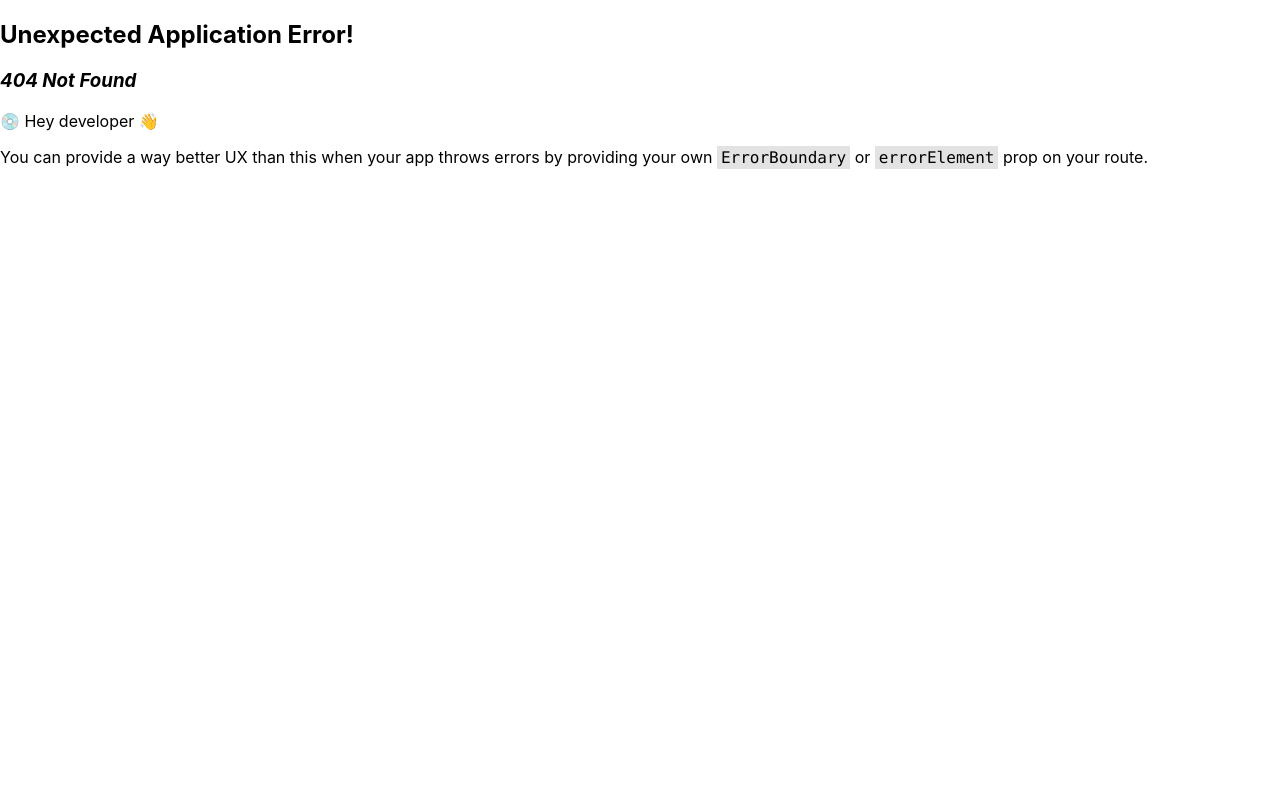
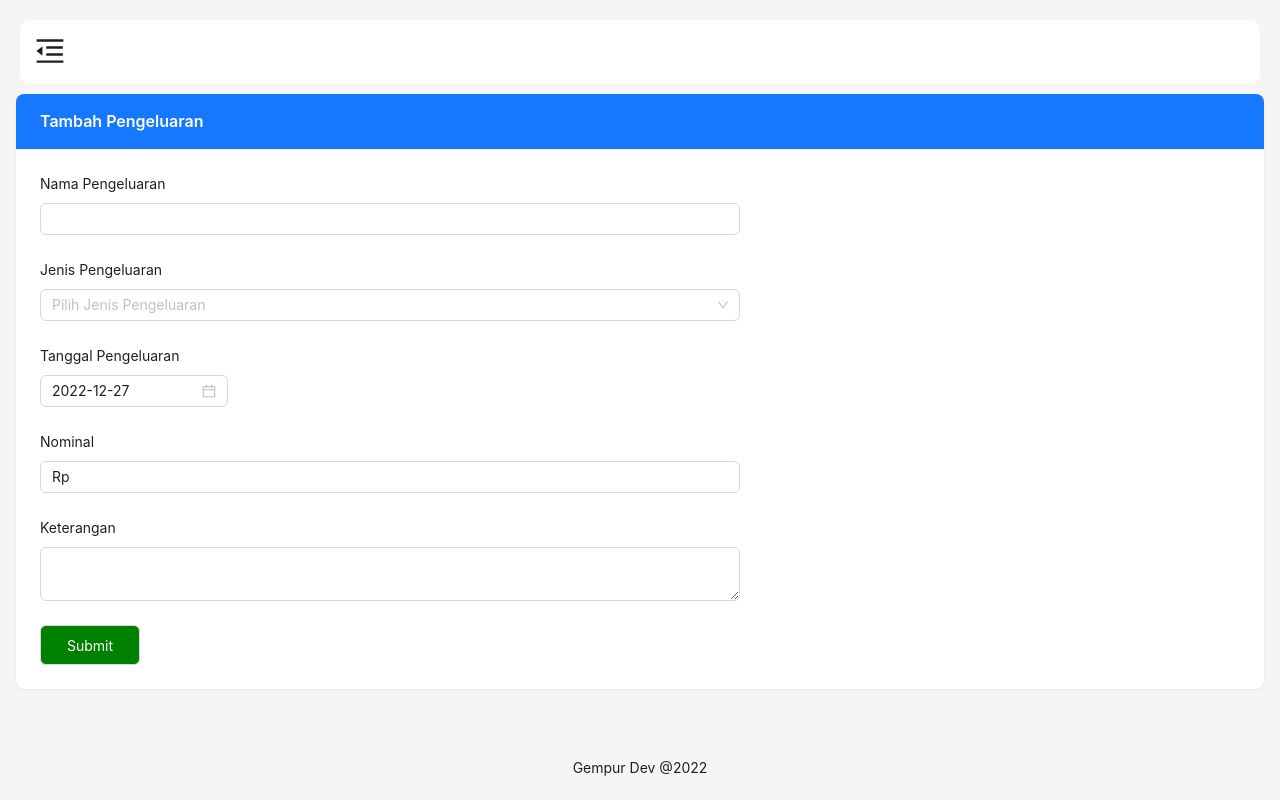
Before and after one commit to gempurbayu/REKAP-DATA-APP, a React (Create React App) app: page /pengeluaran/form in a window 1280 px wide. Before the commit this address had no page. Built offline with nearby package versions, Linux system fonts and the light colour scheme.

Commit message:
create data

```diff
--- a/package.json
+++ b/package.json
@@ -14,6 +14,7 @@
     "@types/react-dom": "^18.0.10",
     "antd": "^5.1.1",
     "axios": "^1.2.1",
+    "dayjs": "^1.11.7",
     "flowbite-react": "^0.3.7",
     "localforage": "^1.10.0",
     "match-sorter": "^6.3.1",
--- a/src/app/api/agent.ts
+++ b/src/app/api/agent.ts
@@ -1,6 +1,4 @@
 import axios, { AxiosError, AxiosRequestConfig, AxiosResponse } from 'axios';
-//import { store } from '../stores/store';
-import { useNavigate } from 'react-router-dom';
 import { IPengeluaran } from '../models/pengeluaran';
 
 const sleep = (delay: number) => {
@@ -22,7 +20,6 @@ axios.interceptors.response.use(async response => {
     response = readResponseHeader(response);
     return response;
 }, (error: AxiosError<any>) => {
-    const navigate = useNavigate();
     const { data, status, config } = error.response!;
     console.log(error.response!);
 
@@ -32,7 +29,7 @@ axios.interceptors.response.use(async response => {
                 alert('error, ' + data);
             }
             if (config.method === 'get' && data.errors.hasOwnProperty('id')) {
-                navigate('/not-found');
+
             }
             if (data.errors) {
                 const modalStateErrors = [];
@@ -52,10 +49,10 @@ axios.interceptors.response.use(async response => {
             alert('Error 403 (Forbidden)');
             break;
         case 404:
-            navigate('/not-found');
+            alert('not-found');
             break;
         case 500:
-            navigate('/server-error');
+            alert(status);
             break;
     }
     return Promise.reject(error);
@@ -97,6 +94,7 @@ const requests = {
 
 const Pengeluaran = {
     list: () => requests.get<IPengeluaran[]>('/pengeluaran'),
+    create: (data:IPengeluaran) => requests.post<IPengeluaran>('/pengeluaran', data),
 }
 
 
--- a/src/app/component/layouts/Dashboard.tsx
+++ b/src/app/component/layouts/Dashboard.tsx
@@ -1,5 +1,5 @@
 import React, { useState } from 'react';
-import { Breadcrumb, Layout, theme } from 'antd';
+import { Layout, theme } from 'antd';
 import { observer } from 'mobx-react-lite';
 import { Outlet } from 'react-router-dom';
 import Sidebar from './Sidebar';
@@ -19,19 +19,15 @@ function Dashboard() {
     <Layout style={{ minHeight: '100vh' }}>
       <Sidebar collapse={collapsed}/>
       <Layout className="site-layout">
-        <Header style={{ paddingLeft: 10,marginTop: 20 , background: colorBgContainer }}>
+        <Header style={{ padding: 5, marginLeft: 20, marginRight: 20, marginTop: 20 , background: colorBgContainer, borderRadius: 10 }}>
         {collapsed?
         (<MenuUnfoldOutlined style={{ fontSize : 30, marginLeft : 10 }} onClick={() => setCollapsed(false)}/>):
         (<MenuFoldOutlined style={{ fontSize : 30, marginLeft : 10 }} onClick={() => setCollapsed(true)}/>)}
         </Header>
-        <Content style={{ margin: '0 16px' }}>
-          <Breadcrumb style={{ margin: '16px 0' }}>
-            <Breadcrumb.Item>User</Breadcrumb.Item>
-            <Breadcrumb.Item>Bill</Breadcrumb.Item>
-          </Breadcrumb>
+        <Content style={{ margin: '10px 16px' }}>
           <Outlet/>
         </Content>
-        <Footer style={{ textAlign: 'center' }}>Ant Design ©2018 Created by Ant UED</Footer>
+        <Footer style={{ textAlign: 'center' }}>Gempur Dev @2022</Footer>
       </Layout>
     </Layout>
   );
--- a/src/app/component/layouts/Sidebar.tsx
+++ b/src/app/component/layouts/Sidebar.tsx
@@ -24,7 +24,9 @@ function getItem(
 
 const items: MenuItem[] = [
   getItem('Dashboard', '/', <PieChartOutlined />),
-  getItem('Pengeluaran', '/pengeluaran', <DesktopOutlined />),
+  getItem('Pengeluaran', '/pengeluaran', <DesktopOutlined />, [
+    getItem('Input Pengeluaran', '/pengeluaran/form'),
+  ]),
   getItem('User', 'sub1', <UserOutlined />, [
     getItem('Tom', '3'),
     getItem('Bill', '4'),
--- a/src/app/stores/pengeluaranStore.ts
+++ b/src/app/stores/pengeluaranStore.ts
@@ -11,10 +11,10 @@ export default class PengeluaranStore {
     }
 
     updateGridCallback = action(() => {
-        this.getExampleList();
+        this.getList();
     })
 
-    getExampleList = async () => {
+    getList = async () => {
         try {
             const result = await agent.Pengeluaran.list();
             this.setPengeluaranData(result);
@@ -28,4 +28,12 @@ export default class PengeluaranStore {
         this.data = res;
     }
 
+    create = async (data: IPengeluaran) => {
+        try {
+            await agent.Pengeluaran.create(data);
+        } catch (error) {
+            throw(error);
+        }
+    }
+
 }
--- /dev/null
+++ b/src/features/pengeluaran/PengeluaranForm.tsx
@@ -0,0 +1,91 @@
+import React, { useState } from 'react';
+import {
+  Form,
+  Input,
+  Button,
+  Select,
+  DatePicker,
+  InputNumber,
+  Card,
+  message,
+} from 'antd';
+import { observer } from 'mobx-react-lite';
+import dayjs from 'dayjs';
+import { IPengeluaran } from '../../app/models/pengeluaran';
+import { useStore } from '../../app/stores/store';
+
+const initialValue = {
+    nama : "",
+    tgl_pengeluaran : new Date().toLocaleDateString("en-CA"),
+    jenis_pengeluaran : "",
+    nominal : 0,
+    keterangan : "",
+    created_by : ""
+}
+
+const { TextArea } = Input;
+
+function PengeluaranForm() {
+
+    const [messageApi, contextHolder] = message.useMessage();
+    const { pengeluaranStore } = useStore();
+
+    const [pengeluaran, setPengeluaran] = useState<IPengeluaran>(initialValue);
+
+    const handleDate = (e: dayjs.Dayjs | null) => {
+        if(e){
+            const tgl = e.format('YYYY-MM-DD');
+            console.log(tgl);
+            setPengeluaran({...pengeluaran, tgl_pengeluaran : tgl});
+        }
+    }
+
+    const handleSubmit = async () => {
+        await pengeluaranStore.create(pengeluaran);
+        messageApi.open({
+            type: 'success',
+            content: 'Berhasil Menambahkan Data',
+            duration: 2.5
+          });
+        setPengeluaran(initialValue);
+    }
+
+  return (
+    <Card title="Tambah Pengeluaran" bordered={false} headStyle={{backgroundColor: "#1677ff", color: 'white' }} style={{ minHeight: 360, background: "white", borderRadius: 10 }}>
+      {contextHolder}
+      <Form
+        labelCol={{ span: 4 }}
+        wrapperCol={{ span: 14 }}
+        layout="vertical"
+      >
+        <Form.Item label="Nama Pengeluaran">
+          <Input onChange={(e: React.ChangeEvent<HTMLInputElement>) => setPengeluaran({...pengeluaran, [e.target.name] : e.target.value})} name="nama"/>
+        </Form.Item>
+        <Form.Item label="Jenis Pengeluaran">
+          <Select className="jenis_pengeluaran" placeholder="Pilih Jenis Pengeluaran" onChange={(e) => setPengeluaran({...pengeluaran, jenis_pengeluaran : e})}>
+            <Select.Option value="produksi">Produksi</Select.Option>
+            <Select.Option value="operasional">Operasional</Select.Option>
+            <Select.Option value="gaji">Gaji</Select.Option>
+          </Select>
+        </Form.Item>
+        <Form.Item label="Tanggal Pengeluaran">
+          <DatePicker
+            defaultValue={dayjs(new Date())}
+            disabledDate={d => !d || d.isAfter(new Date())}
+            onChange={(e) => handleDate(e)}
+            name="tgl_pengeluaran"
+          />
+        </Form.Item>
+        <Form.Item label="Nominal">
+          <InputNumber prefix="Rp" style={{ width: '100%' }} onChange={(e:number | null) => setPengeluaran({...pengeluaran, nominal : e})} name="nominal"/>
+        </Form.Item>
+        <Form.Item label="Keterangan">
+          <TextArea rows={2} onChange={(e: React.ChangeEvent<HTMLTextAreaElement>) => setPengeluaran({...pengeluaran, [e.target.name] : e.target.value})} name="keterangan"/>
+        </Form.Item>
+        <Button style={{ backgroundColor : "green", color: "white", width: 100, height: 40 }} onClick={() => handleSubmit()}>Submit</Button>
+      </Form>
+    </Card>
+  );
+};
+
+export default observer(PengeluaranForm) ;
--- a/src/features/pengeluaran/PengeluaranIndexPage.tsx
+++ b/src/features/pengeluaran/PengeluaranIndexPage.tsx
@@ -1,7 +1,6 @@
 import { observer } from 'mobx-react-lite'
 import React, { useEffect } from 'react'
 import { useStore } from '../../app/stores/store';
-import { toJS } from 'mobx';
 import { Table } from 'antd';
 import { ColumnsType } from 'antd/es/table';
 import { IPengeluaran } from '../../app/models/pengeluaran';
@@ -10,10 +9,8 @@ function PengeluaranIndexPage() {
     const { pengeluaranStore } = useStore();
 
     useEffect(() => {
-      pengeluaranStore.getExampleList();
+      pengeluaranStore.getList();
     },[pengeluaranStore]);
-
-    console.log(toJS(pengeluaranStore.data));
 
     const columns: ColumnsType<IPengeluaran> = [
         {
@@ -64,7 +61,9 @@ function PengeluaranIndexPage() {
     ]
 
   return (
-    <Table columns={columns} dataSource={pengeluaranStore.data} rowKey="id" scroll={{ x: 1200, y: 300 }} />
+    <div style={{ padding: 24, minHeight: 360, background: "white", borderRadius: 10 }}>
+        <Table columns={columns} dataSource={pengeluaranStore.data} rowKey="id" scroll={{x: 100, y: 300 }} />
+    </div>
   )
 }
 
```
Also changed, not shown: src/app/models/pengeluaran.ts (+6 -6 lines), src/index.tsx (+6 -1 lines), 1 other file (tests, documents, lock files or other folders).
